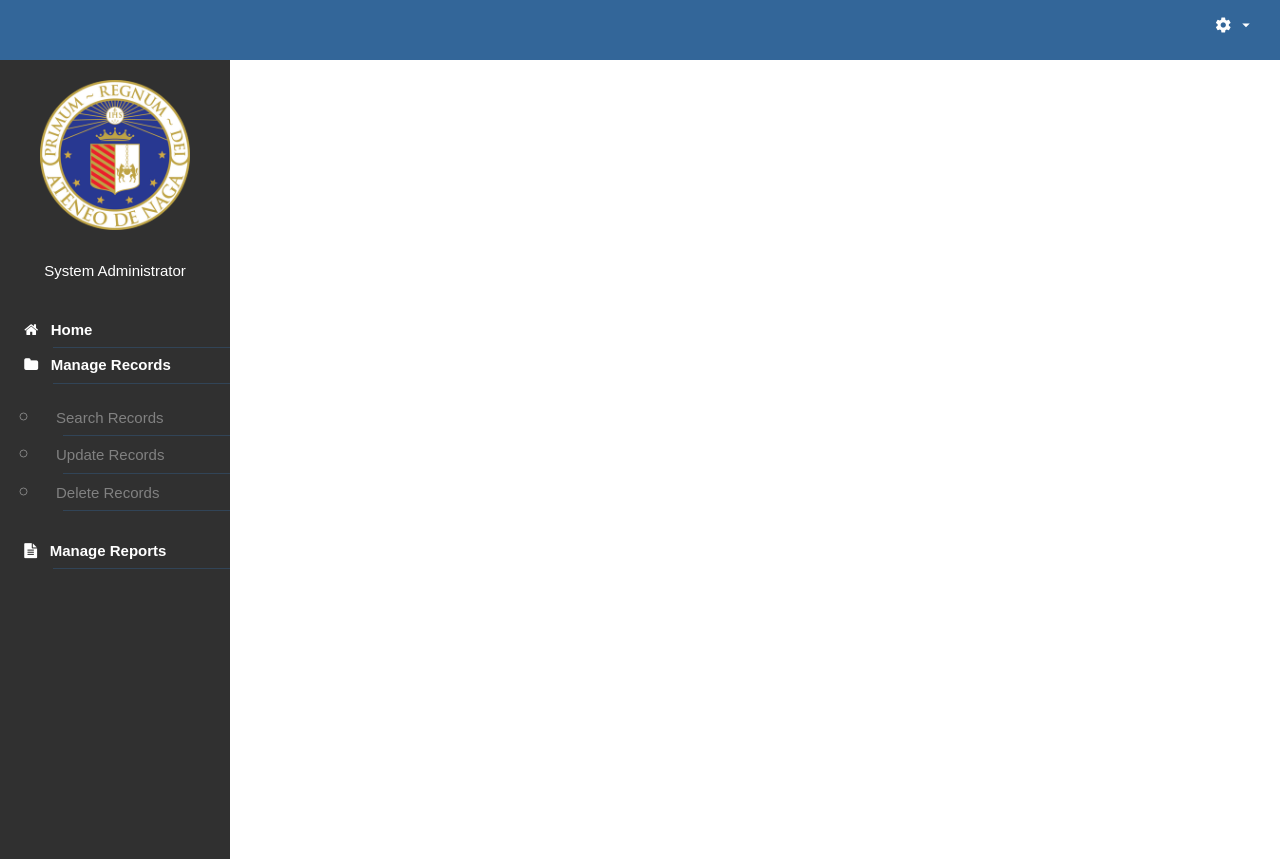
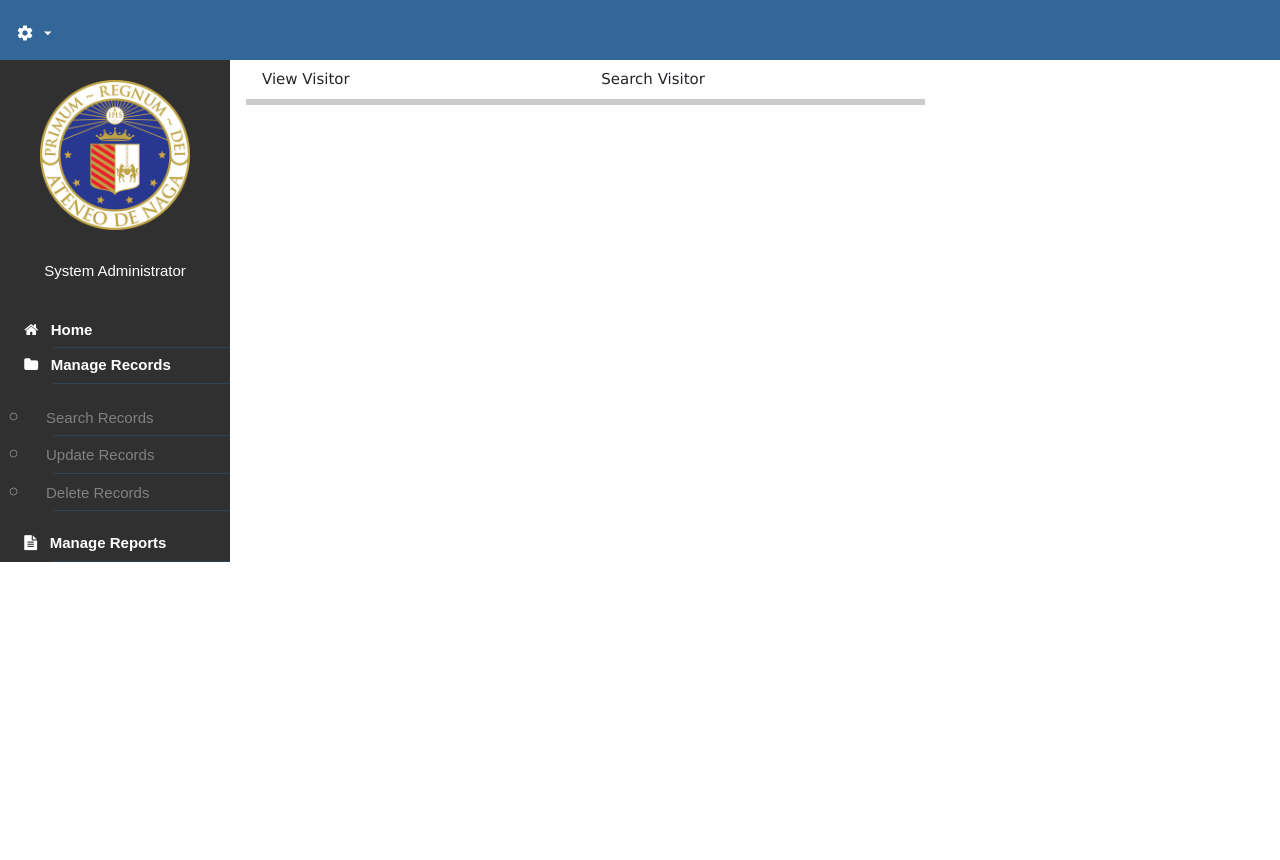
Before and after one commit to Accerly13/LibraryProject, a Django app: page /admin/dashboard/searchrecord/ in a window 1280 px wide. After the commit the page ends 562 px from the top, so only its background shows below. Run offline with Django 4.2, Linux system fonts and the light colour scheme.

Commit message:
search record

```diff
--- a/templates/searchRecord.html
+++ b/templates/searchRecord.html
@@ -1,2 +1,86 @@
-{% include "header.html" %}
-{% include "sidebar.html" %}
+<!doctype html>
+<html lang="en">
+  <head>
+    <!-- Required meta tags -->
+    <meta charset="utf-8">
+    <meta name="viewport" content="width=device-width, initial-scale=1">
+    <!-- Bootstrap CSS -->
+    <link href="https://cdn.jsdelivr.net/npm/bootstrap@5.0.2/dist/css/bootstrap.min.css" rel="stylesheet" integrity="sha384-EVSTQN3/azprG1Anm3QDgpJLIm9Nao0Yz1ztcQTwFspd3yD65VohhpuuCOmLASjC" crossorigin="anonymous">
+
+    <title>Search Records</title>
+  </head>
+
+  <div class="grid-container-1 min-h-screen">
+
+    {% include "header.html" %}
+
+  <main class="grid-2-column-2 h-[100%]">
+
+    {% include "sidebar.html" %}
+
+  <body>
+    <div class="w3-container">
+        <div class="w3-row">
+          <a href="javascript:void(0)" onclick="searchRecord(event, 'View');">
+            <div class="w3-third tablink w3-bottombar w3-hover-light-grey w3-padding">View Visitor</div>
+          </a>
+          <a href="javascript:void(0)" onclick="searchRecord(event, 'Search');">
+            <div class="w3-third tablink w3-bottombar w3-hover-light-grey w3-padding">Search Visitor</div>
+          </a>
+        </div>
+
+        <div id="View" class="w3-container city" style="display:none">
+          <h2>View Visitor<h2>
+          <p></p>
+        </div>
+
+        <div id="Search" class="w3-container city" style="display:none">
+          <h2>search Visitor</h2>
+          <p></p>
+        </div>
+      </div>
+
+    <!-- Optional JavaScript; choose one of the two! -->
+
+    <!-- Option 1: Bootstrap Bundle with Popper -->
+    <script src="https://cdn.jsdelivr.net/npm/bootstrap@5.0.2/dist/js/bootstrap.bundle.min.js" integrity="sha384-MrcW6ZMFYlzcLA8Nl+NtUVF0sA7MsXsP1UyJoMp4YLEuNSfAP+JcXn/tWtIaxVXM" crossorigin="anonymous"></script>
+
+    <!-- Option 2: Separate Popper and Bootstrap JS -->
+    <!--
+    <script src="https://cdn.jsdelivr.net/npm/@popperjs/core@2.9.2/dist/umd/popper.min.js" integrity="sha384-IQsoLXl5PILFhosVNubq5LC7Qb9DXgDA9i+tQ8Zj3iwWAwPtgFTxbJ8NT4GN1R8p" crossorigin="anonymous"></script>
+    <script src="https://cdn.jsdelivr.net/npm/bootstrap@5.0.2/dist/js/bootstrap.min.js" integrity="sha384-cVKIPhGWiC2Al4u+LWgxfKTRIcfu0JTxR+EQDz/bgldoEyl4H0zUF0QKbrJ0EcQF" crossorigin="anonymous"></script>
+    -->
+    <script>
+        function searchRecord(evt, Search) {
+
+          var i, x, tablinks;
+          x = document.getElementsByClassName("city");
+          for (i = 0; i < x.length; i++) {
+            x[i].style.display = "none";
+          }
+          tablinks = document.getElementsByClassName("tablink");
+          for (i = 0; i < x.length; i++) {
+            tablinks[i].className = tablinks[i].className.replace(" w3-border-red", "");
+          }
+          document.getElementById(Search).style.display = "block";
+          evt.currentTarget.firstElementChild.className += " w3-border-red";
+        }
+        </script>
+
+</body>
+</main>
+</div>
+</html>
+
+<style>
+
+.grid-container-1 {
+  display: grid;
+  grid-template-rows: auto 1fr auto;
+}
+.grid-2-column-2 {
+    display: grid;
+    grid-template-columns: 0fr 7fr;
+    gap: 0;
+}
+</style>
```
